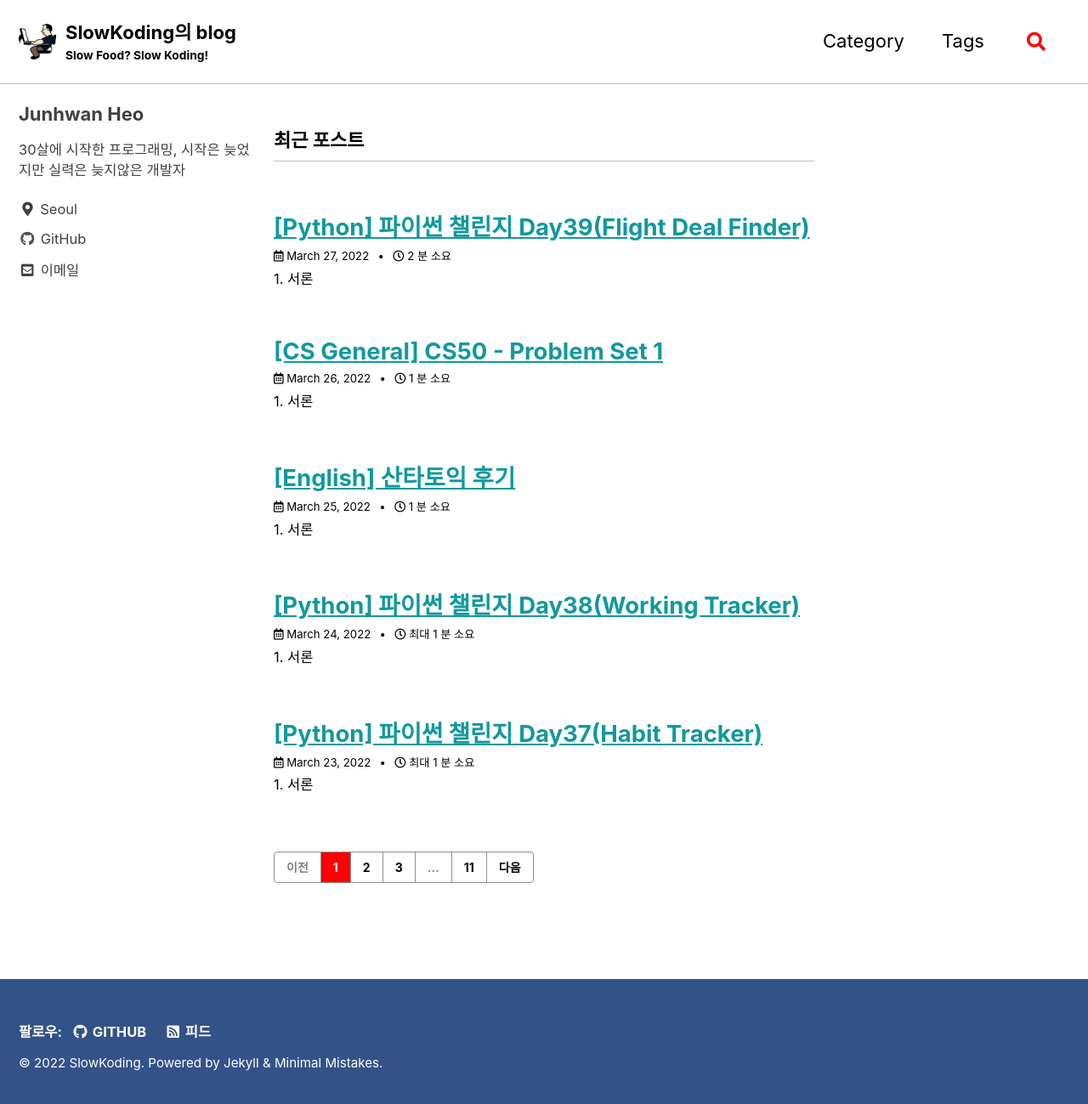
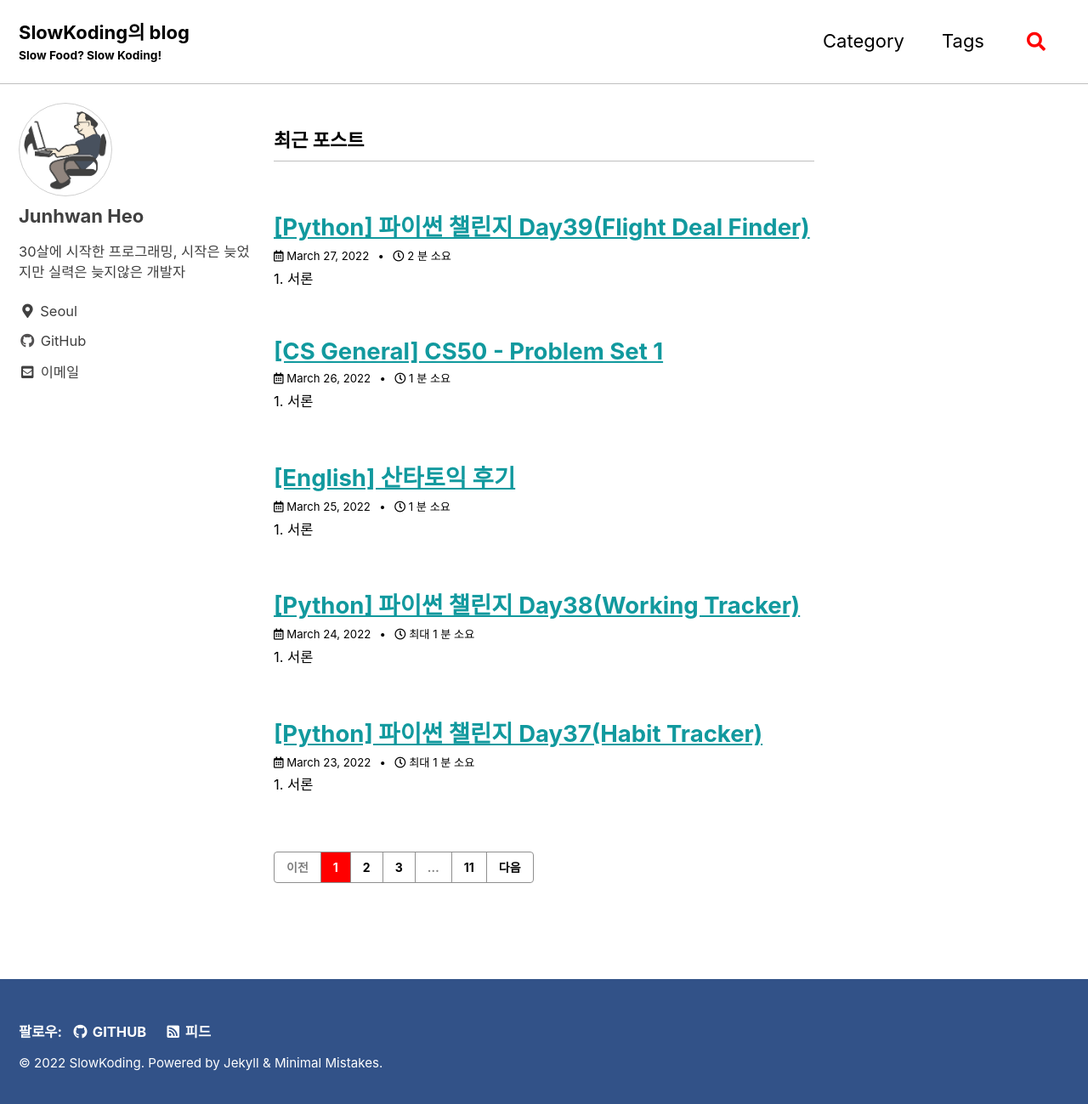
Before and after one commit to slowkoding/slowkoding.github.io, a Jekyll site: the page built from index.html, in a window 1280 px wide and 1307 px high. Shown: the top 1299 px of the window at 85% size. Built offline with Jekyll 4.4.1, drawn with Linux system fonts in a browser that asks for light colours; cached includes are drawn as plain includes; the list of posts is cut into pages by our own code.

Commit message:
Update _config.yml

```diff
--- a/_config.yml
+++ b/_config.yml
@@ -25,7 +25,7 @@ url                      : "https://slowkoding.github.io"
 baseurl                  : # the subpath of your site, e.g. "/blog"
 repository               : "slowkoding/slowkoding.github.io" # GitHub username/repo-name e.g. "mmistakes/minimal-mistakes"
 teaser                   : # path of fallback teaser image, e.g. "/assets/images/500x300.png"
-logo                     : "/assets/images/logo.png" # path of logo image to display in the masthead, e.g. "/assets/images/88x88.png"
+logo                     : # path of logo image to display in the masthead, e.g. "/assets/images/88x88.png"
 masthead_title           : # overrides the website title displayed in the masthead, use " " for no title
 breadcrumbs              : true # true, false (default)
 words_per_minute         : 400
@@ -104,7 +104,7 @@ analytics:
 # Site Author
 author:
   name             : "Junhwan Heo"
-  avatar           : # path of avatar image, e.g. "/assets/images/bio-photo.jpg"
+  avatar           : "/assets/images/logo.png" # path of avatar image, e.g. "/assets/images/bio-photo.jpg"
   bio              : "30살에 시작한 프로그래밍, 시작은 늦었지만 실력은 늦지않은 개발자"
   location         : "Seoul"
   email            : "slowkoding@gmail.com"
```
